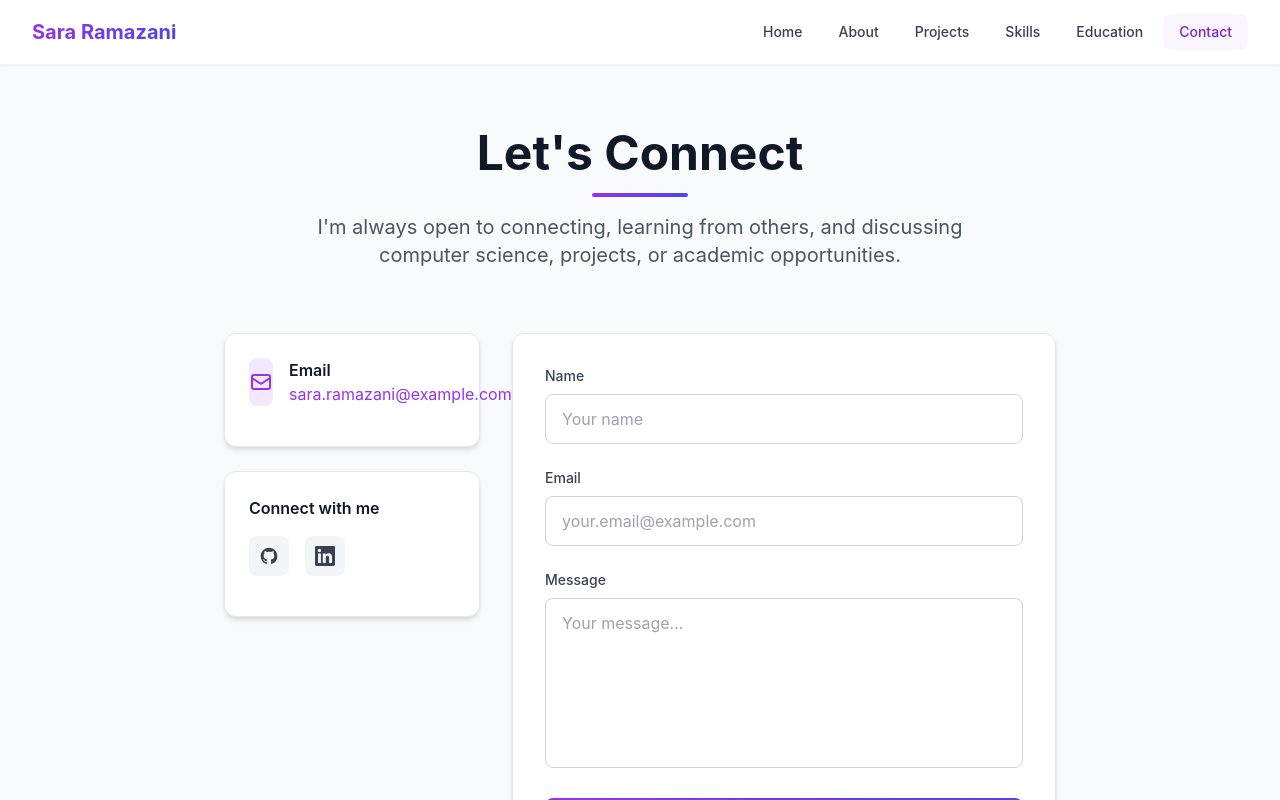
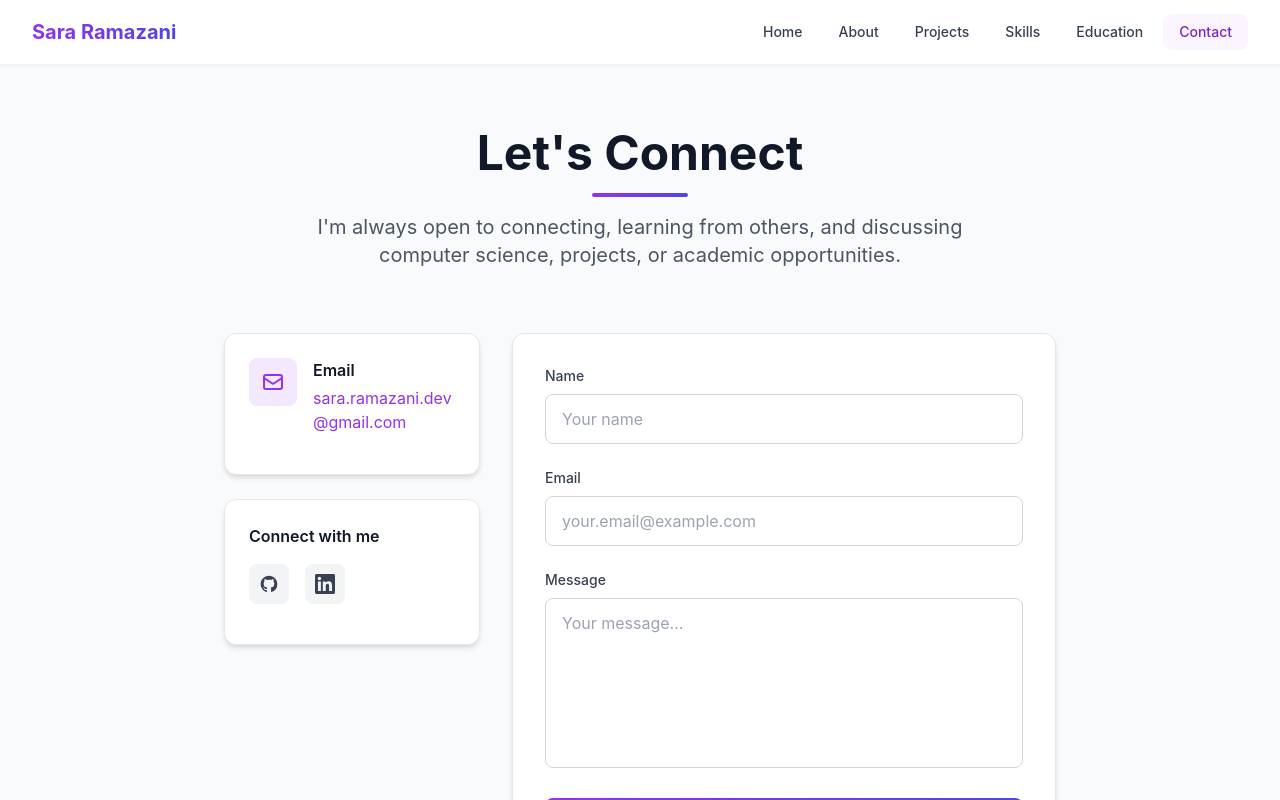
Before and after one commit to sara-ramazani/Sara-Portfolio, a Next.js app: page /contact in a window 1280 px wide. Shown: the top 800 px of the page. Built offline with nearby package versions, Linux system fonts and the light colour scheme.

Commit message:
Update contact info with real LinkedIn and email, fix email overflow with proper wrapping

```diff
--- a/app/contact/page.tsx
+++ b/app/contact/page.tsx
@@ -46,16 +46,16 @@ export default function Contact() {
           {/* Contact Information */}
           <div className="lg:col-span-1 space-y-6">
             <div className="bg-white rounded-xl p-6 shadow-md border border-gray-200">
-              <div className="flex items-center mb-4">
-                <div className="w-12 h-12 bg-purple-100 rounded-lg flex items-center justify-center mr-4">
+              <div className="flex items-start mb-4">
+                <div className="w-12 h-12 bg-purple-100 rounded-lg flex items-center justify-center mr-4 flex-shrink-0">
                   <svg className="w-6 h-6 text-purple-600" fill="none" stroke="currentColor" viewBox="0 0 24 24">
                     <path strokeLinecap="round" strokeLinejoin="round" strokeWidth={2} d="M3 8l7.89 5.26a2 2 0 002.22 0L21 8M5 19h14a2 2 0 002-2V7a2 2 0 00-2-2H5a2 2 0 00-2 2v10a2 2 0 002 2z" />
                   </svg>
                 </div>
-                <div>
-                  <h3 className="font-semibold text-gray-900">Email</h3>
-                  <a href="mailto:sara.ramazani@example.com" className="text-purple-600 hover:text-purple-700">
-                    sara.ramazani@example.com
+                <div className="min-w-0 flex-1">
+                  <h3 className="font-semibold text-gray-900 mb-1">Email</h3>
+                  <a href="mailto:sara.ramazani.dev@gmail.com" className="text-purple-600 hover:text-purple-700 break-words">
+                    sara.ramazani.dev@gmail.com
                   </a>
                 </div>
               </div>
@@ -77,7 +77,7 @@ export default function Contact() {
                     </svg>
                   </a>
                   <a
-                    href="https://linkedin.com/in/sara-ramazani"
+                    href="https://www.linkedin.com/in/sara-ramazani-72bb2a353/"
                     target="_blank"
                     rel="noopener noreferrer"
                     className="w-10 h-10 bg-gray-100 rounded-lg flex items-center justify-center hover:bg-purple-100 transition-colors"
--- a/components/Footer.tsx
+++ b/components/Footer.tsx
@@ -19,7 +19,7 @@ export default function Footer() {
               </svg>
             </a>
             <a
-              href="https://linkedin.com/in/sara-ramazani"
+              href="https://www.linkedin.com/in/sara-ramazani-72bb2a353/"
               target="_blank"
               rel="noopener noreferrer"
               className="text-gray-600 hover:text-purple-600 transition-colors transform hover:scale-110"
@@ -30,7 +30,7 @@ export default function Footer() {
               </svg>
             </a>
             <a
-              href="mailto:sara.ramazani@example.com"
+              href="mailto:sara.ramazani.dev@gmail.com"
               className="text-gray-600 hover:text-purple-600 transition-colors transform hover:scale-110"
               aria-label="Email"
             >
```
